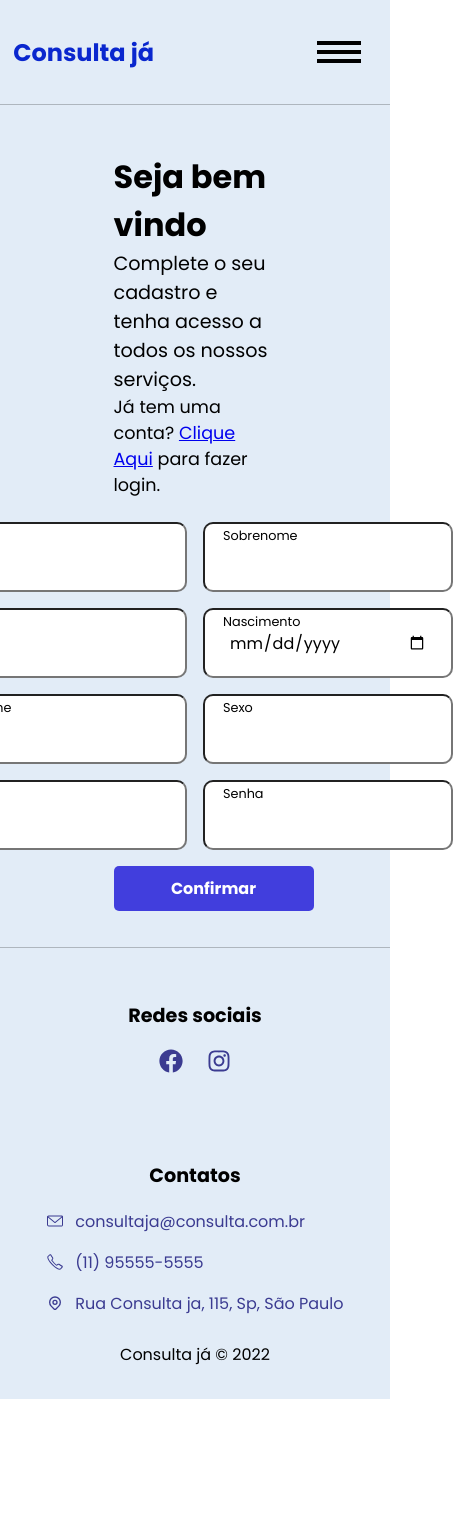
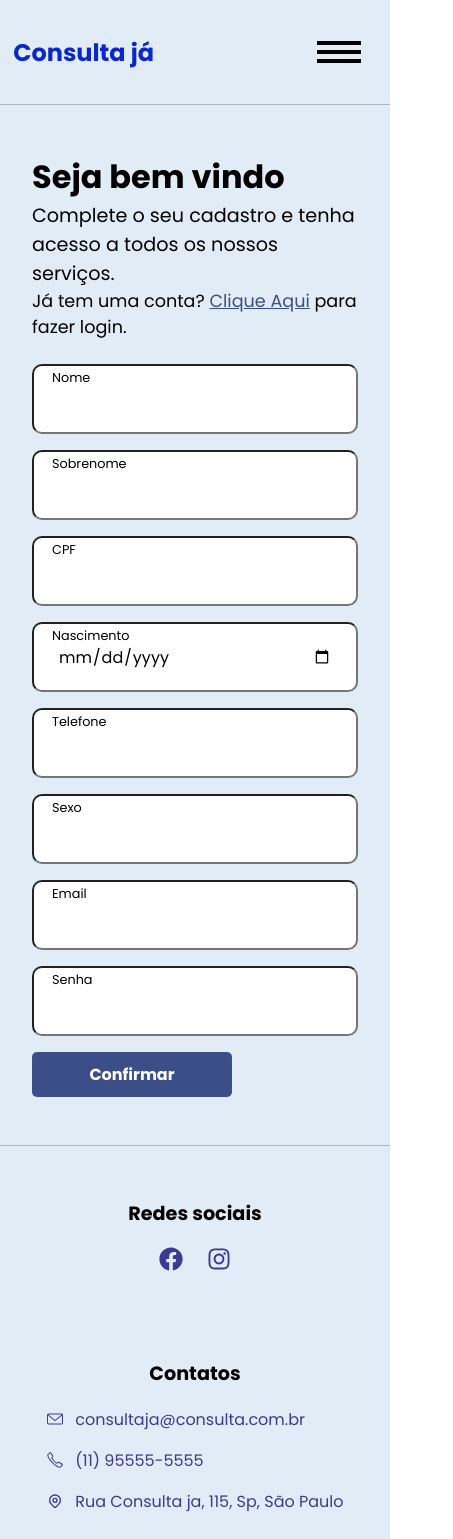
Before and after one commit to ArthurThz/projeto-consulta-ja, a React (Vite) app: page /cadastro in a window 390 px wide. Shown: the top 1539 px of the page, 453 px wide, since content can reach past the window. Before the commit the page ends 1399 px from the top, so only its background shows below. Built offline with nearby package versions, Linux system fonts and the light colour scheme.

Commit message:
updated the signup responsive view

```diff
--- a/src/components/Layout/Button/button.styles.scss
+++ b/src/components/Layout/Button/button.styles.scss
@@ -5,7 +5,7 @@ button {
   border: none;
   border-radius: 5px;
 
-  background-color: #413edd;
+  background-color: #031961be;
 
   transition: 0.3s ease-out;
 
--- a/src/components/Routes/Sign-Up/Sign-Up.styles.scss
+++ b/src/components/Routes/Sign-Up/Sign-Up.styles.scss
@@ -1,6 +1,7 @@
 .container {
   width: 100%;
-  height: 100vh;
+  min-height: 100vh;
+  height: 100%;
 
   border-top: 1px solid rgba(0, 0, 0, 0.233);
   border-bottom: 1px solid rgba(0, 0, 0, 0.233);
@@ -13,7 +14,7 @@
 
   main {
     width: 100%;
-    height: 90%;
+    height: 100%;
 
     display: flex;
     flex-direction: column;
@@ -31,12 +32,20 @@
     .text-area {
       width: 50%;
 
+      @media (max-width: 600px) {
+        width: 100%;
+      }
+
       p {
         font-size: 1.2rem;
       }
 
       span {
         font-size: 1.1rem;
+      }
+
+      a {
+        color: #031961be;
       }
     }
 
@@ -47,6 +56,10 @@
       flex-direction: column;
       align-items: flex-start;
       justify-content: flex-start;
+      @media (max-width: 600px) {
+        width: 100%;
+        flex-direction: column;
+      }
 
       .input-box {
         width: 100%;
@@ -54,6 +67,10 @@
         align-items: center;
         justify-content: center;
         gap: 1em;
+
+        @media (max-width: 600px) {
+          flex-direction: column;
+        }
       }
     }
   }
```
